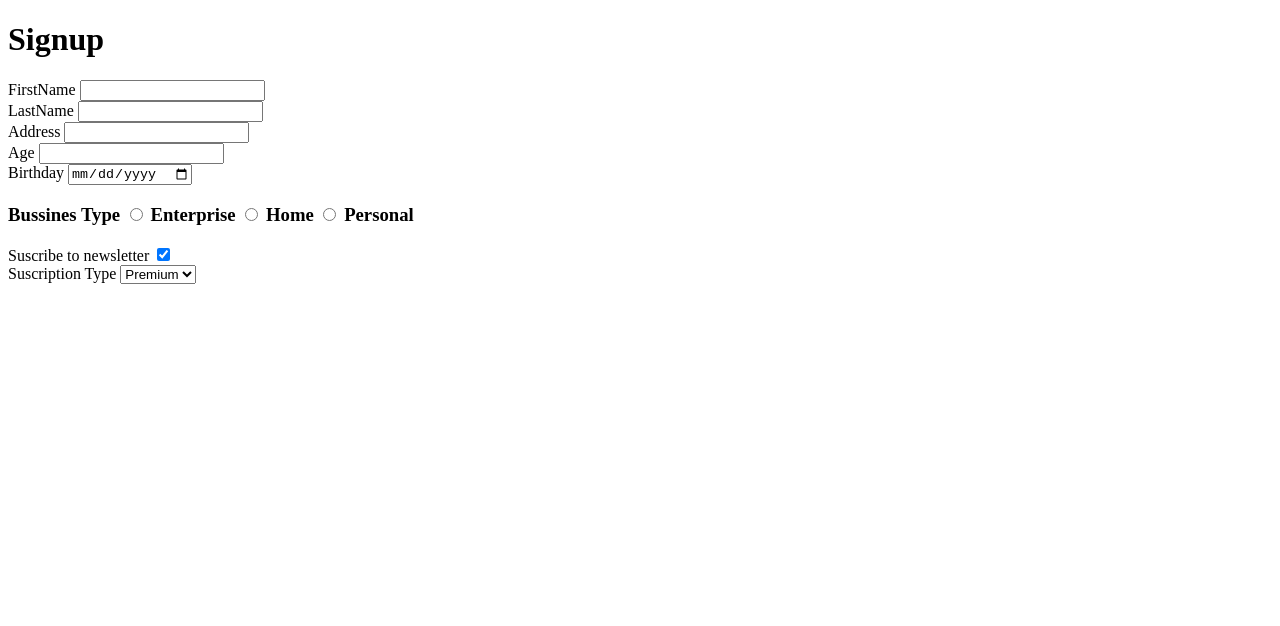
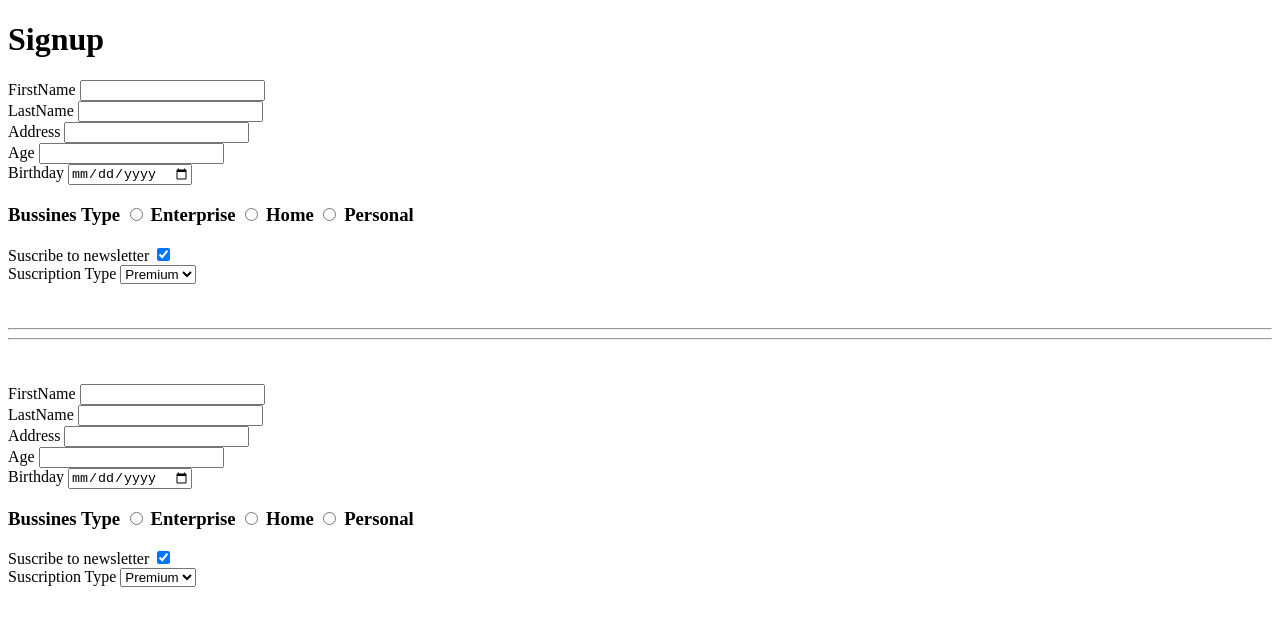
Before and after one commit to stefanolaguda/dynamic-form_ad, an Angular app: page / in a window 1280 px wide. Shown: the top 626 px of the page. Built offline with nearby package versions, Linux system fonts and the light colour scheme.

Commit message:
added logic of ViewContainerRef

```diff
--- a/src/app/dynamic-field/dynamic-field.component.html
+++ b/src/app/dynamic-field/dynamic-field.component.html
@@ -6,21 +6,24 @@
       [formName]="formName"
       [field]="field"
     ></app-dynamic-input>
-    <app-dynamic-error [formName]="formName" [fieldName]="field.fieldName"></app-dynamic-error>
+    <app-dynamic-error
+      [formName]="formName"
+      [fieldName]="field.fieldName"
+    ></app-dynamic-error>
 
-        <app-dynamic-input
+    <app-dynamic-input
       *ngSwitchCase="'number'"
       [formName]="formName"
       [field]="field"
     ></app-dynamic-input>
 
-        <app-dynamic-input
+    <app-dynamic-input
       *ngSwitchCase="'email'"
       [formName]="formName"
       [field]="field"
     ></app-dynamic-input>
 
-        <app-dynamic-input
+    <app-dynamic-input
       *ngSwitchCase="'date'"
       [formName]="formName"
       [field]="field"
@@ -45,3 +48,11 @@
     ></app-dynamic-checkbox>
   </ng-container>
 </ng-container>
+
+<br />
+<br />
+<hr />
+<hr />
+<br /><br />
+
+<ng-container #dynamicInputContainer></ng-container>
--- a/src/app/dynamic-field/dynamic-field.component.ts
+++ b/src/app/dynamic-field/dynamic-field.component.ts
@@ -1,18 +1,92 @@
-import { Component, Input, OnInit } from '@angular/core';
+import {
+  AfterViewInit,
+  Component,
+  Input,
+  OnInit,
+  ViewChild,
+  ViewContainerRef,
+} from '@angular/core';
 import { FormGroup } from '@angular/forms';
+import { DynamicInputComponent } from './dynamic-input/dynamic-input.component';
+import { DynamicSelectComponent } from './dynamic-select/dynamic-select.component';
+import { DynamicRadioComponent } from './dynamic-radio/dynamic-radio.component';
+import { DynamicCheckboxComponent } from './dynamic-checkbox/dynamic-checkbox.component';
+import { ChangeDetectorRef } from '@angular/core';
 
 @Component({
   selector: 'app-dynamic-field',
   templateUrl: './dynamic-field.component.html',
   styleUrls: ['./dynamic-field.component.scss'],
 })
-export class DynamicFieldComponent implements OnInit {
+export class DynamicFieldComponent implements OnInit, AfterViewInit {
   @Input() fields!: any;
   @Input() formName!: FormGroup<any>;
 
-  constructor() {}
+  @ViewChild('dynamicInputContainer', { read: ViewContainerRef })
+  dynamicInputContainer!: ViewContainerRef;
+
+  supportedDynamicComponents = [
+    {
+      name: 'text',
+      component: DynamicInputComponent,
+    },
+    {
+      name: 'number',
+      component: DynamicInputComponent,
+    },
+    {
+      name: 'email',
+      component: DynamicInputComponent,
+    },
+    {
+      name: 'date',
+      component: DynamicInputComponent,
+    },
+    {
+      name: 'select',
+      component: DynamicSelectComponent,
+    },
+    {
+      name: 'radio',
+      component: DynamicRadioComponent,
+    },
+    {
+      name: 'checkbox',
+      component: DynamicCheckboxComponent,
+    },
+  ];
+
+  constructor(private cd: ChangeDetectorRef) {}
 
   ngOnInit(): void {
     console.log('dynamic field, fields:', this.fields);
   }
+
+  getComponentByType(type: string) {
+    const componentDynamic = this.supportedDynamicComponents.find(
+      (c) => c.name === type
+    );
+
+    return componentDynamic?.component || DynamicInputComponent;
+  }
+
+  registerDynamicField() {
+    for (const field of Object.keys(this.fields)) {
+      const element = this.fields[field];
+      console.log(element);
+
+      const componentType = this.getComponentByType(element.type);
+      console.log(componentType);
+
+      const dynamicComponent =
+        this.dynamicInputContainer.createComponent(componentType);
+      dynamicComponent.setInput('field', element);
+      dynamicComponent.setInput('formName', this.formName);
+      this.cd.detectChanges();
+    }
+  }
+
+  ngAfterViewInit(): void {
+    this.registerDynamicField();
+  }
 }
```
